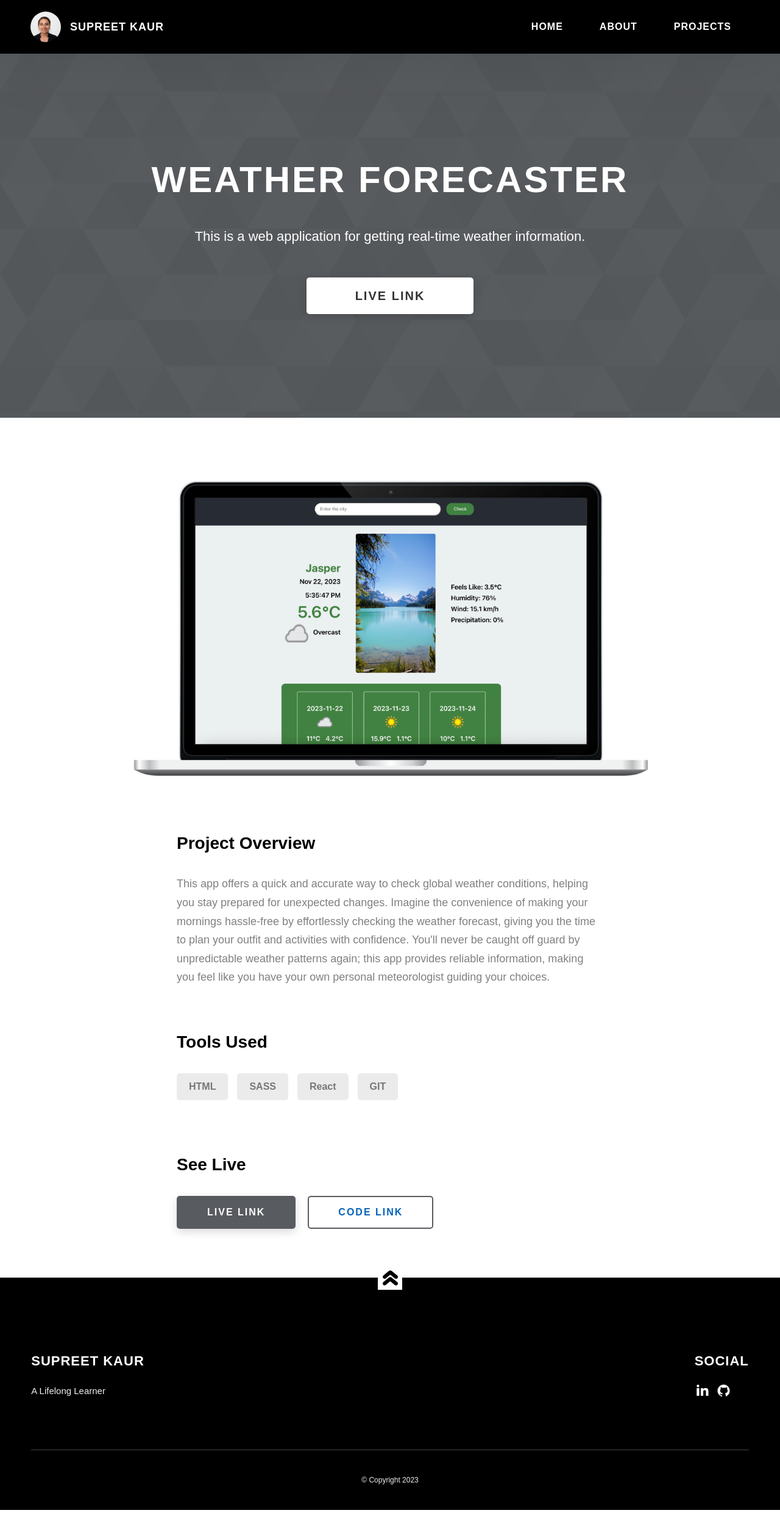
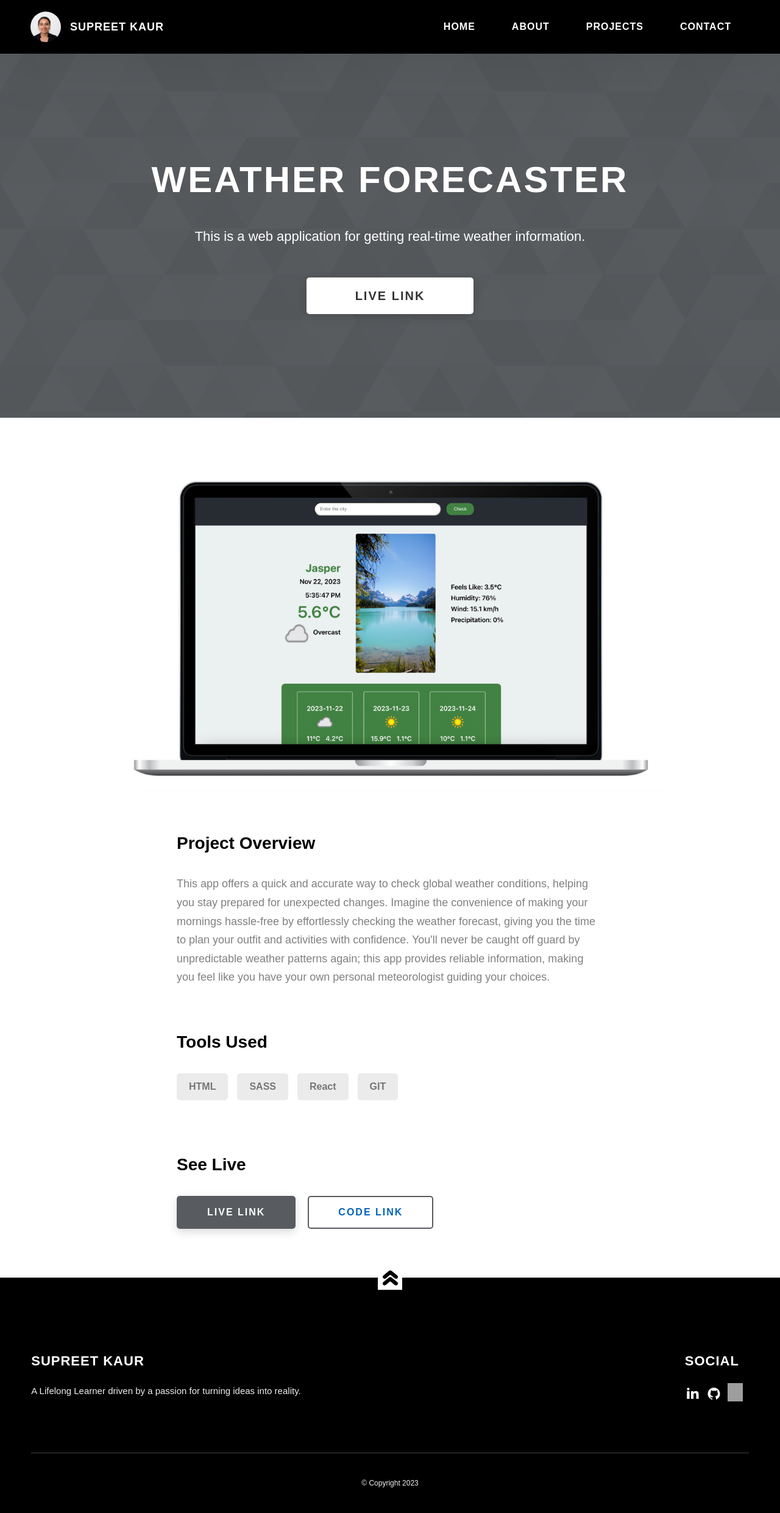
Before and after one commit to isupreetk/portfolio-website, a React (Create React App) app: page /project/10 in a window 1280 px wide. Shown: the whole page at 61% size. Built offline with nearby package versions, Linux system fonts and the light colour scheme; grey boxes are pictures that could not be loaded.

Commit message:
added contact section

```diff
--- a/src/components/About/About.jsx
+++ b/src/components/About/About.jsx
@@ -8,7 +8,8 @@ function About() {
           <h2 class="heading heading-sec heading-sec__mb-med">
             <span class="heading-sec__main">About Me</span>
             <span class="heading-sec__sub">
-              An Electronics and Telecommunication Engineer turned Software Developer.
+              An Electronics and Telecommunication Engineer turned Software
+              Developer.
             </span>
           </h2>
           <div class="about__content">
@@ -19,25 +20,28 @@ function About() {
                   Hey! It's
                   <strong> Supreet Kaur </strong>
                   and I'm a <strong> Software Developer </strong> located in
-                  Vancouver. I've 2+ years of experience
-                  <strong> building and implementing
-                    dynamic web-based applications. </strong>
-                  In
-                  addition to my technical skills, one of my strengths is discussing complex topics with technical and
-                  non-technical audiences.
+                  Canada. I've 4+ years of experience
+                  <strong>
+                    {" "}
+                    building and implementing dynamic web-based applications.{" "}
+                  </strong>
+                  In addition to my technical skills, one of my strengths is
+                  discussing complex topics with technical and non-technical
+                  audiences.
                 </p>
                 <p class="about__content-details-para">
-                  On the personal front - I find peace in painting, dancing and traveling to explore new places.
+                  On the personal front - I find peace in baking, dancing and
+                  traveling to explore new places.
                 </p>
-                <p class="about__content-details-para">
-                  Please feel free to reach out on <a target="_blank" rel="noreferrer" href="https://www.linkedin.com/in/kaur-supreet/"><strong>LinkedIn</strong></a> if you have any questions or would like to collaborate!
-                  {/* Feel free to
-                <strong> contact</strong> me here. */}
-                </p>
+                {/* <p class="about__content-details-para">
+                   Please feel free to reach out on <a target="_blank" rel="noreferrer" href="https://www.linkedin.com/in/kaur-supreet/"><strong>LinkedIn</strong></a> if you have any questions or would like to collaborate!
+                  Feel free to
+                  <strong> contact</strong> me here.
+                </p> */}
               </div>
-              {/* <a href="./#contact" class="btn btn--med btn--theme dynamicBgClr"
-              >Contact</a
-            > */}
+              <a href="./#contact" class="btn btn--med btn--theme dynamicBgClr">
+                Contact
+              </a>
             </div>
             <div class="about__content-skills">
               <h3 class="about__content-title">My Skills</h3>
@@ -60,7 +64,7 @@ function About() {
         </div>
       </section>
     </>
-  )
+  );
 }
 
 export default About;
--- a/src/components/Contact/Contact.jsx
+++ b/src/components/Contact/Contact.jsx
@@ -1,19 +1,27 @@
 import "./Contact.scss";
+import LinkedInIcon from "../../assets/icons/linkedin-icon.png";
+import GitHubIcon from "../../assets/icons/github-icon.png";
 
 function Contact() {
   return (
     <section id="contact" class="contact sec-pad dynamicBg">
       <div class="main-container">
         <h2 class="heading heading-sec heading-sec__mb-med">
-          <span class="heading-sec__main heading-sec__main--lt">Contact</span>
+          <span class="heading-sec__main heading-sec__main--lt">
+            Get in Touch
+          </span>
           <span class="heading-sec__sub heading-sec__sub--lt">
             Always happy to connect! New connections lead to new learnings!
+            {/* Please feel free to reach out if you have any questions or would
+            like to work together. */}
           </span>
         </h2>
-        <div class="contact__form-container">
-          <form action="#" class="contact__form">
+        {/* <div class="contact__form-container"> */}
+        {/* <form action="#" class="contact__form">
             <div class="contact__form-field">
-              <label class="contact__form-label" for="name">Name</label>
+              <label class="contact__form-label" for="name">
+                Name
+              </label>
               <input
                 required
                 placeholder="Enter Your Name"
@@ -24,7 +32,9 @@ function Contact() {
               />
             </div>
             <div class="contact__form-field">
-              <label class="contact__form-label" for="email">Email</label>
+              <label class="contact__form-label" for="email">
+                Email
+              </label>
               <input
                 required
                 placeholder="Enter Your Email"
@@ -35,7 +45,9 @@ function Contact() {
               />
             </div>
             <div class="contact__form-field">
-              <label class="contact__form-label" for="message">Message</label>
+              <label class="contact__form-label" for="message">
+                Message
+              </label>
               <textarea
                 required
                 cols="30"
@@ -49,11 +61,57 @@ function Contact() {
             <button type="submit" class="btn btn--theme contact__btn">
               Submit
             </button>
-          </form>
+          </form> */}
+        {/* </div> */}
+
+        <div class="main-footer__social-cont">
+          <a
+            target="_blank"
+            rel="noreferrer"
+            href="https://www.linkedin.com/in/kaur-supreet/"
+          >
+            <img
+              class="main-footer__icon"
+              src={LinkedInIcon}
+              alt="icon"
+              height="30"
+            />
+          </a>
+          <a
+            target="_blank"
+            rel="noreferrer"
+            href="https://github.com/isupreetk"
+          >
+            <img
+              class="main-footer__icon"
+              src={GitHubIcon}
+              alt="icon"
+              height="30"
+            />
+          </a>
+          {/* <a
+            target="_blank"
+            rel="noreferrer"
+            href="https://mail.google.com/mail/u/0/#inbox?compose=GTvVlcSDZqfpxVpQzbRvWjVRNXLRpcQvHnGPtPjFsTHhSKTQNdFvJLHDdcksMCBvjqllZWHtsSwpl"
+          >
+            <img class="main-footer__icon" src={GitHubIcon} alt="icon" />
+          </a> */}
+          <a
+            target="_blank"
+            rel="noreferrer"
+            href="https://www.leetcode.com/supreet97"
+          >
+            <img
+              class="main-footer__icon"
+              src="https://raw.githubusercontent.com/rahuldkjain/github-profile-readme-generator/master/src/images/icons/Social/leet-code.svg"
+              alt="supreet97"
+              height="30"
+            />
+          </a>
         </div>
       </div>
     </section>
-  )
+  );
 }
 
 export default Contact;
--- a/src/components/Footer/Footer.jsx
+++ b/src/components/Footer/Footer.jsx
@@ -9,7 +9,11 @@ function Footer() {
       <div className="chevron-container">
         <a href="/">
           <div className="chevron-wrapper">
-            <img src={UpArrowIcon} className="chevron-double-up" alt="Up Arrow" />
+            <img
+              src={UpArrowIcon}
+              className="chevron-double-up"
+              alt="Up Arrow"
+            />
           </div>
         </a>
       </div>
@@ -20,18 +24,30 @@ function Footer() {
               <span>Social</span>
             </h2>
             <div class="main-footer__social-cont">
-              <a target="_blank" rel="noreferrer" href="https://www.linkedin.com/in/kaur-supreet/">
+              <a
+                target="_blank"
+                rel="noreferrer"
+                href="https://www.linkedin.com/in/kaur-supreet/"
+              >
+                <img class="main-footer__icon" src={LinkedInIcon} alt="icon" />
+              </a>
+              <a
+                target="_blank"
+                rel="noreferrer"
+                href="https://github.com/isupreetk"
+              >
+                <img class="main-footer__icon" src={GitHubIcon} alt="icon" />
+              </a>
+              <a
+                target="_blank"
+                rel="noreferrer"
+                href="https://www.leetcode.com/supreet97"
+              >
                 <img
                   class="main-footer__icon"
-                  src={LinkedInIcon}
-                  alt="icon"
-                />
-              </a>
-              <a target="_blank" rel="noreferrer" href="https://github.com/isupreetk">
-                <img
-                  class="main-footer__icon"
-                  src={GitHubIcon}
-                  alt="icon"
+                  src="https://raw.githubusercontent.com/rahuldkjain/github-profile-readme-generator/master/src/images/icons/Social/leet-code.svg"
+                  alt="supreet97"
+                  height="30"
                 />
               </a>
             </div>
@@ -39,18 +55,17 @@ function Footer() {
           <div class="main-footer__row main-footer__row-2">
             <h4 class="heading heading-sm text-lt">SUPREET KAUR</h4>
             <p class="main-footer__short-desc">
-              A Lifelong Learner
+              A Lifelong Learner driven by a passion for turning ideas into
+              reality.
             </p>
           </div>
         </div>
 
         {/* <!-- If you give me some credit or shoutout here by linking to my website, then it will be a big thing for me and will help me a lot :) --> */}
-        <div class="main-footer__lower">
-          &copy; Copyright 2023
-        </div>
+        <div class="main-footer__lower">&copy; Copyright 2023</div>
       </div>
     </footer>
-  )
+  );
 }
 
 export default Footer;
--- a/src/components/Header/Header.jsx
+++ b/src/components/Header/Header.jsx
@@ -24,17 +24,25 @@ function Header() {
         <div class="header__main">
           <ul class="header__links">
             <li class="header__link-wrapper">
-                            <a href="/" class="header__link">Home</a>
+              <a href="/" class="header__link">
+                Home
+              </a>
             </li>
             <li class="header__link-wrapper">
-                            <a href="/#about" class="header__link">About</a>
+              <a href="/#about" class="header__link">
+                About
+              </a>
             </li>
             <li class="header__link-wrapper">
-                            <a href="/#projects" class="header__link">Projects</a>
+              <a href="/#projects" class="header__link">
+                Projects
+              </a>
             </li>
-                        {/* <li class="header__link-wrapper">
-                            <a href="/#contact" class="header__link">Contact</a>
-                        </li> */}
+            <li class="header__link-wrapper">
+              <a href="/#contact" class="header__link">
+                Contact
+              </a>
+            </li>
           </ul>
           {/* <div class="header__main-ham-menu-cont">
                         <a><img
@@ -75,7 +83,7 @@ function Header() {
                 </div>
             </div> */}
     </header>
-    )
+  );
 }
 
 export default Header;
--- a/src/pages/HomePage/HomePage.jsx
+++ b/src/pages/HomePage/HomePage.jsx
@@ -1,22 +1,18 @@
 import "./HomePage.scss";
 import Hero from "../../components/Hero/Hero";
-import About from '../../components/About/About';
+import About from "../../components/About/About";
 import Projects from "../../components/Projects/Projects";
-// import Contact from '../../components/Contact/Contact';
+import Contact from "../../components/Contact/Contact";
 
 function HomePage() {
   return (
-
     <div className="App">
-
       <Hero />
       <About />
       <Projects />
-            {/* <Contact /> */}
-
+      <Contact />
     </div>
-
-    )
+  );
 }
 
 export default HomePage;
```
Also changed, not shown: src/components/Hero/Hero.jsx (+5 -5 lines). Lines whose indentation alone changed are shown as unchanged.
